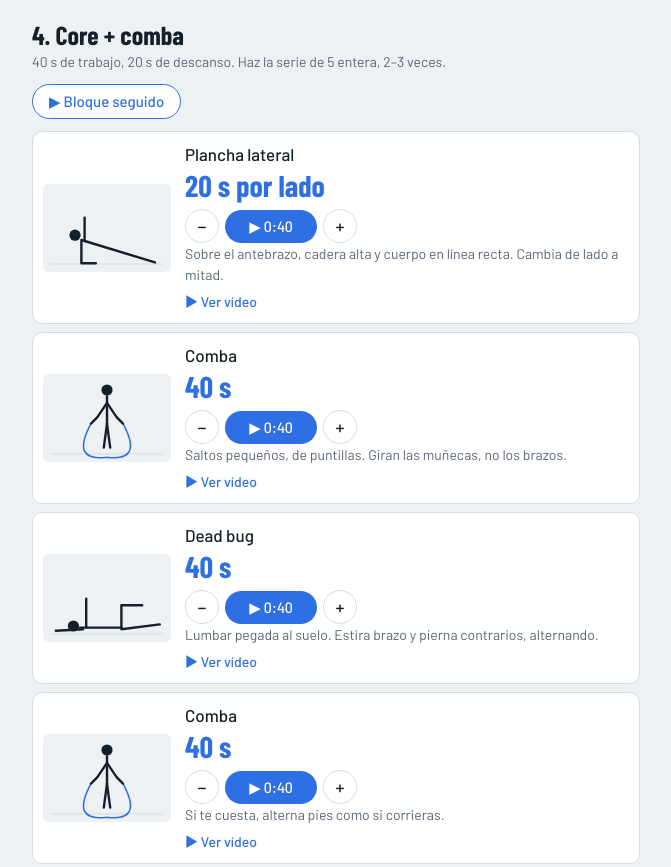
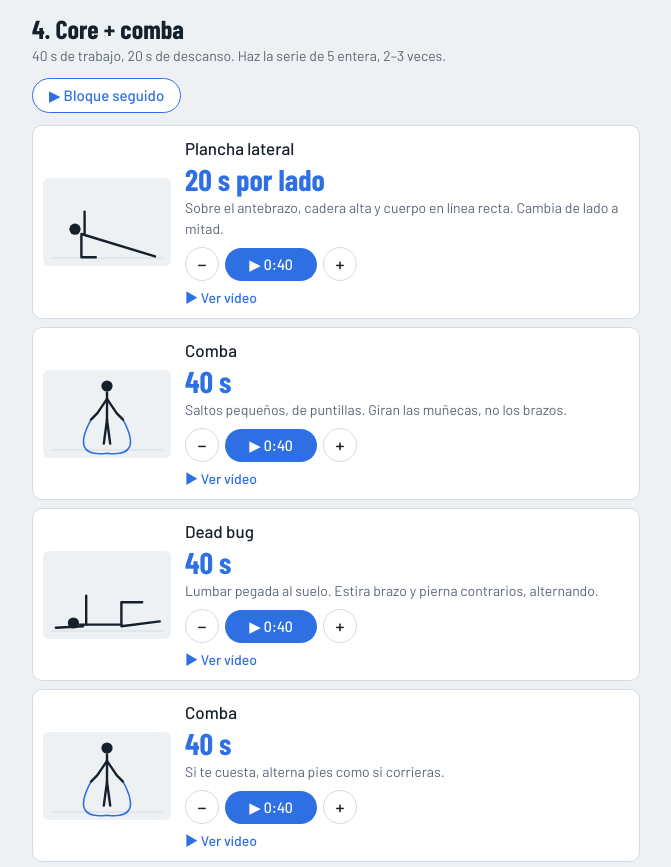
Before and after one commit to pabloati/rutinas, a plain HTML site: page rutina_A.html in a window 1280 px wide. Shown: the part 2180-3047 px from the top of the page, without its empty margins (304-975 px from the left). Drawn offline with nearby package versions, Linux system fonts and the light colour scheme.

Commit message:
Móvil: el cronómetro va debajo del nombre y la explicación
Co-Authored-By: Claude Fable 5.2 <noreply@anthropic.com>

```diff
--- a/rutina_A.html
+++ b/rutina_A.html
@@ -61,6 +61,8 @@ main{zoom:var(--z,1)}
 .adj{font:500 18px "Barlow",system-ui,sans-serif;width:34px;height:34px;border-radius:17px;border:1px solid var(--line);background:var(--card);color:var(--ink);cursor:pointer;line-height:1;padding:0}
 .adj:focus-visible{outline:2px solid var(--acc);outline-offset:2px}
 .simple .tw,.rest .tw{margin:0}
+.ex>div{display:flex;flex-direction:column;align-items:flex-start;min-width:0}.ex .tw{order:1;margin-top:8px}.ex .vid{order:2}
+@media (max-width:700px){.simple div{flex-wrap:wrap;row-gap:6px}.simple div span:first-child{flex:1 0 100%}}
 .reset{font:500 14px "Barlow",system-ui,sans-serif;background:none;border:1px solid var(--line);color:var(--mute);border-radius:8px;padding:6px 12px;cursor:pointer;margin-top:4px}
 @media print{.adj,.reset{display:none}}
 .vid{display:inline-block;font-size:14px;font-weight:500;color:var(--acc);text-decoration:none;margin-top:6px}
```
Also changed, not shown: rutina_B.html (+2 -0 lines), rutina_C.html (+2 -0 lines), rutina_D.html (+2 -0 lines), rutina_core_A.html (+2 -0 lines), rutina_core_B.html (+2 -0 lines), rutina_hotel.html (+2 -0 lines), rutina_hotel_corta.html (+2 -0 lines), rutina_hotel_corta_B.html (+2 -0 lines), rutina_pull.html (+2 -0 lines), rutina_pull_B.html (+2 -0 lines), rutina_push.html (+2 -0 lines), rutina_push_B.html (+2 -0 lines).
